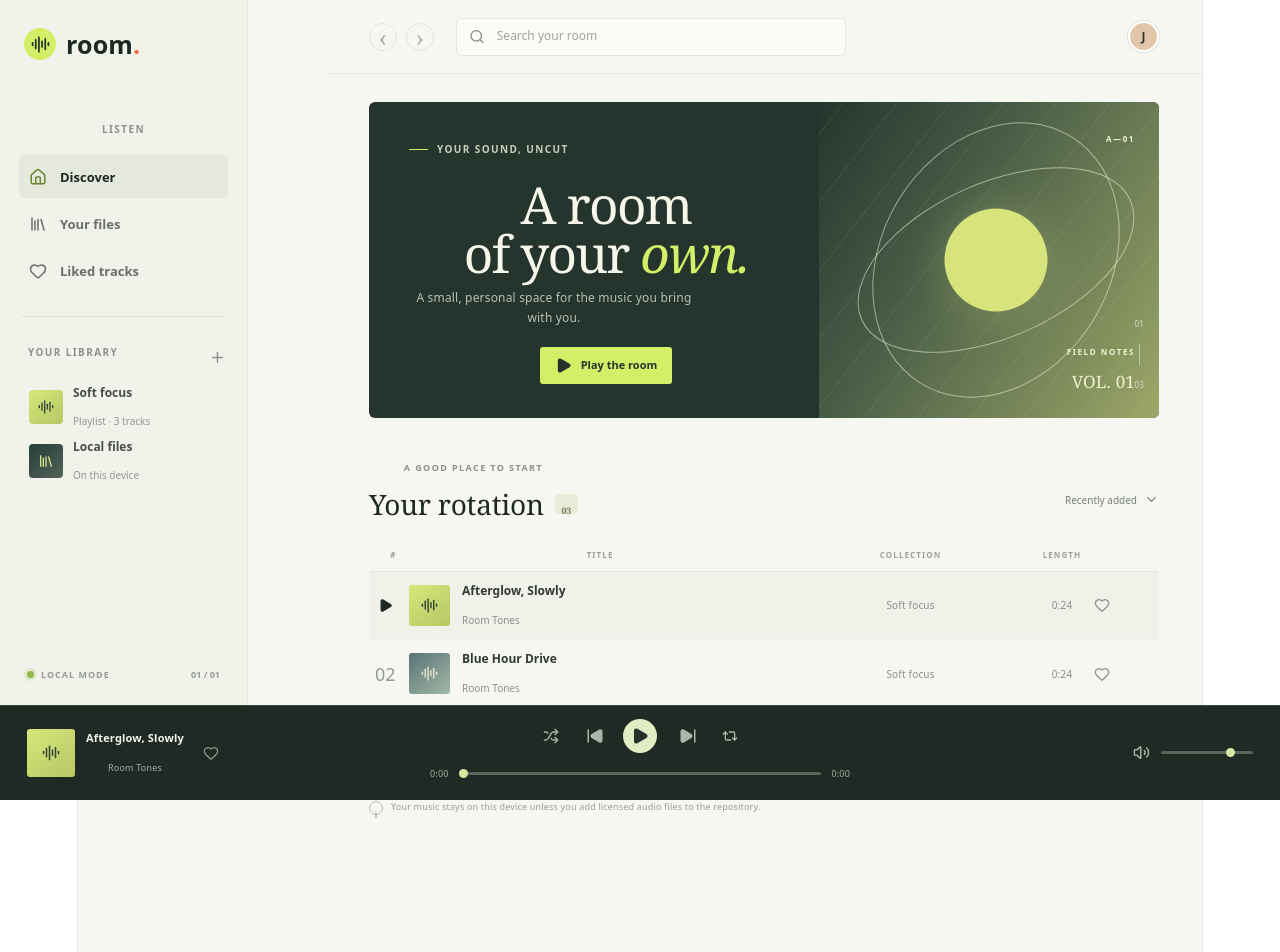
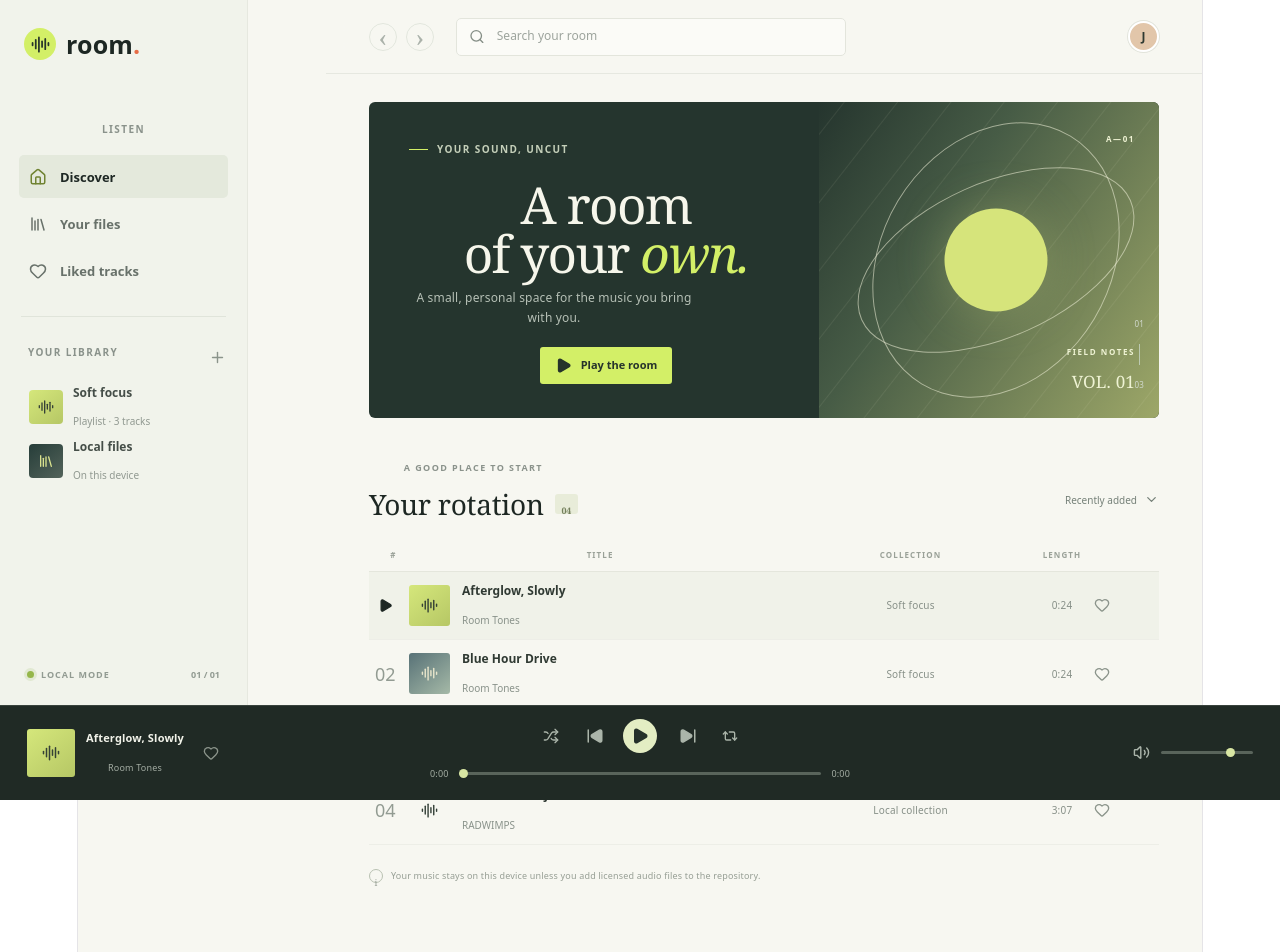
Before and after one commit to developer-uday/spotify--clone, a React (Vite) app: page / in a window 1280 px wide. Shown: the top 952 px of the page. Built offline with nearby package versions, Linux system fonts and the light colour scheme.

Commit message:
added a new song

```diff
--- a/src/catalog.js
+++ b/src/catalog.js
@@ -6,4 +6,14 @@ export const demoTracks = [
 
 export const bundledTracks = [
   // Add licensed files from public/music here; see public/music/README.md.
+  {
+  id: 'suzume-no-tojimari',
+  title: 'Suzume no Tojimari',
+  artist: 'RADWIMPS',
+  kind: 'bundled',
+  collection: 'Local collection',
+  file: 'suzume-no-tojimari.mp3',
+  duration: 187,
+  art: 'art-suzume',
+},
 ]
```
Also changed, not shown: 1 other file (tests, documents, lock files or other folders).
